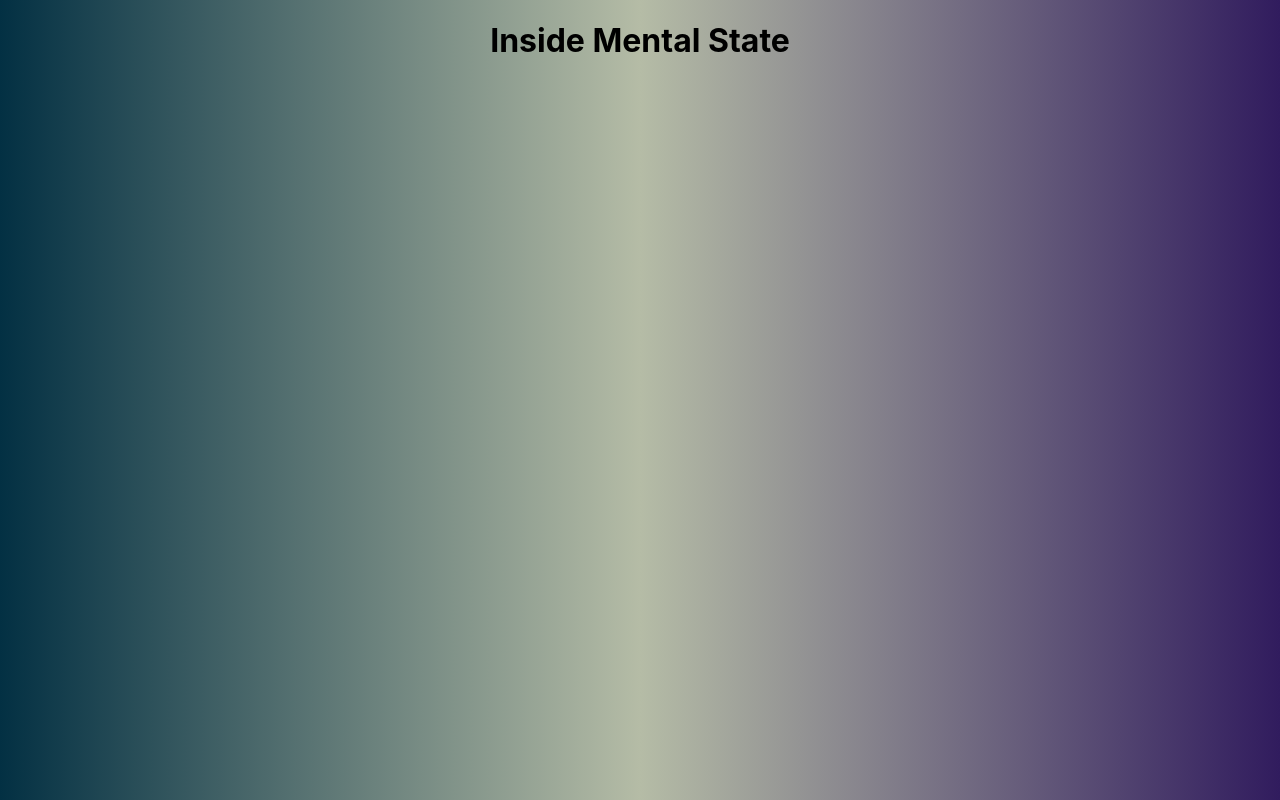
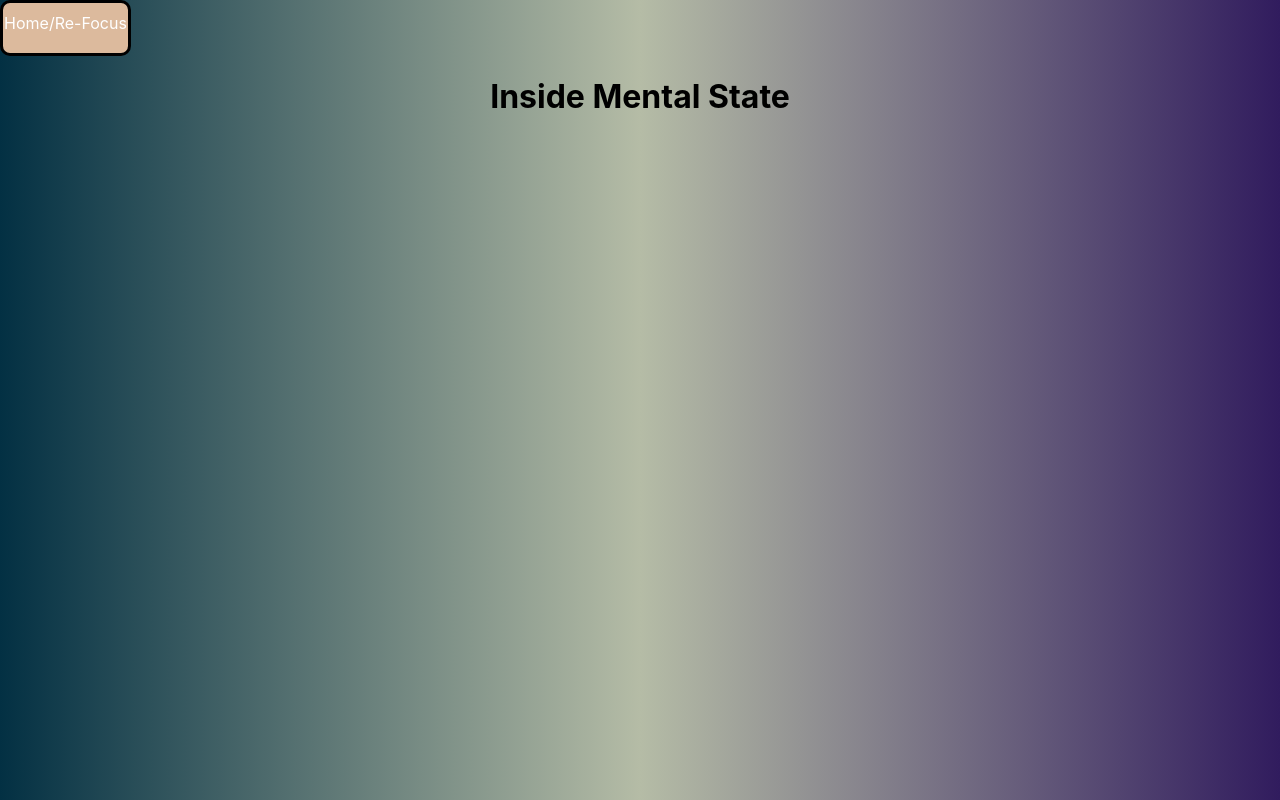
Before and after one commit to pastasauce59/Focus-Radio, a React (Create React App) app: page /mental-state in a window 1280 px wide. Built offline with nearby package versions, Linux system fonts and the light colour scheme.

Commit message:
created a button in MentalState component to navigate back home and added styling

```diff
--- a/src/App.css
+++ b/src/App.css
@@ -36,3 +36,14 @@ a {
 a:hover {
    color: #033043
 }
+
+.home {
+  color: #bd2842;
+  background-color: #dcba9d;
+  border: solid black 3px;
+  width: 125px;
+  height: 50px;
+  text-align: center;
+  border-radius: 10px;
+  line-height: 2.5;
+}
--- a/src/MentalState.js
+++ b/src/MentalState.js
@@ -1,8 +1,13 @@
 import React from 'react';
+import {Link} from 'react-router-dom'
 
 function MentalState(props) {
     return (
         <div>
+            <div className='home'>
+            <Link to='/'>Home/Re-Focus</Link>
+            </div>
+
            <h1>Inside Mental State</h1>
         </div>
     );
```
